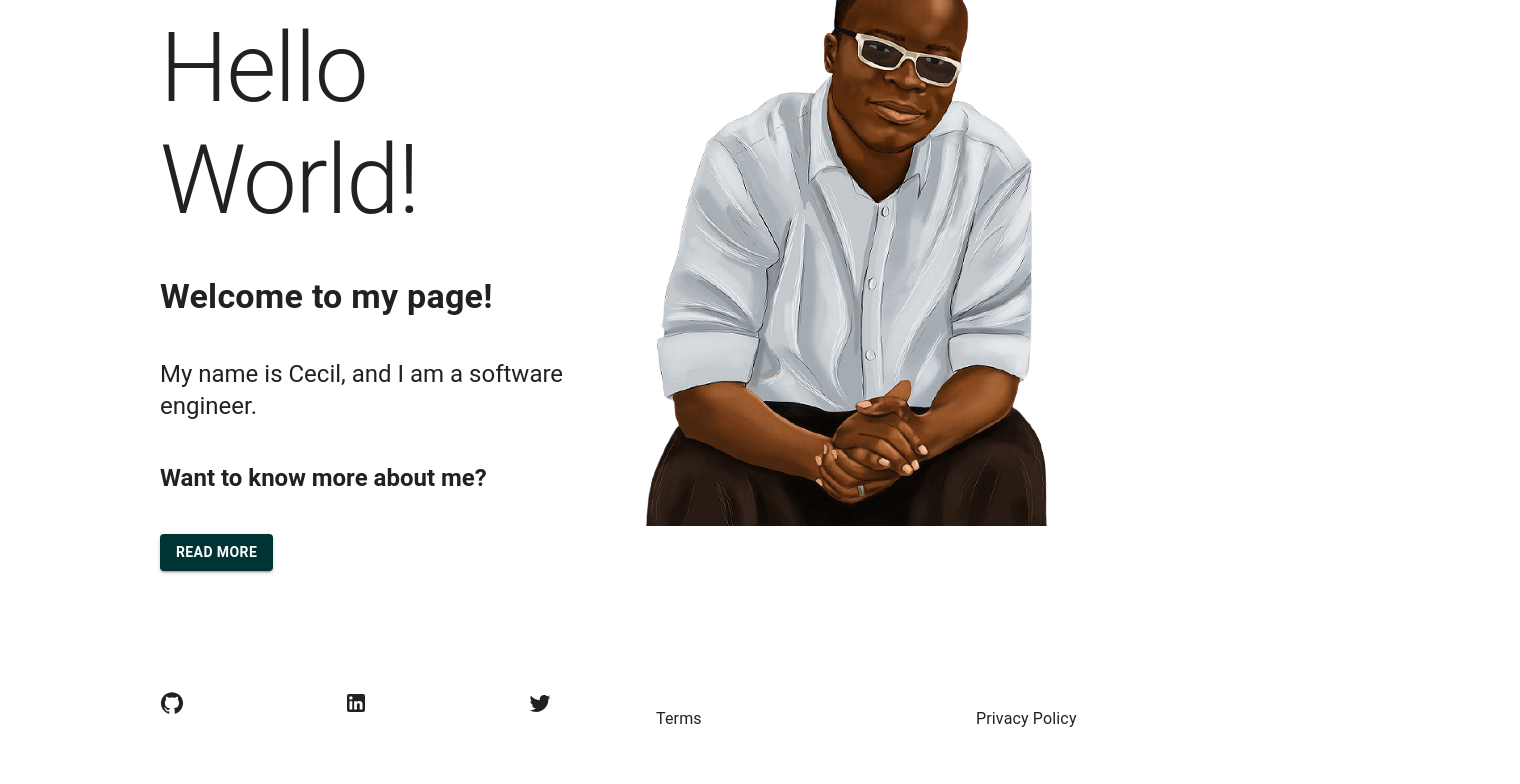
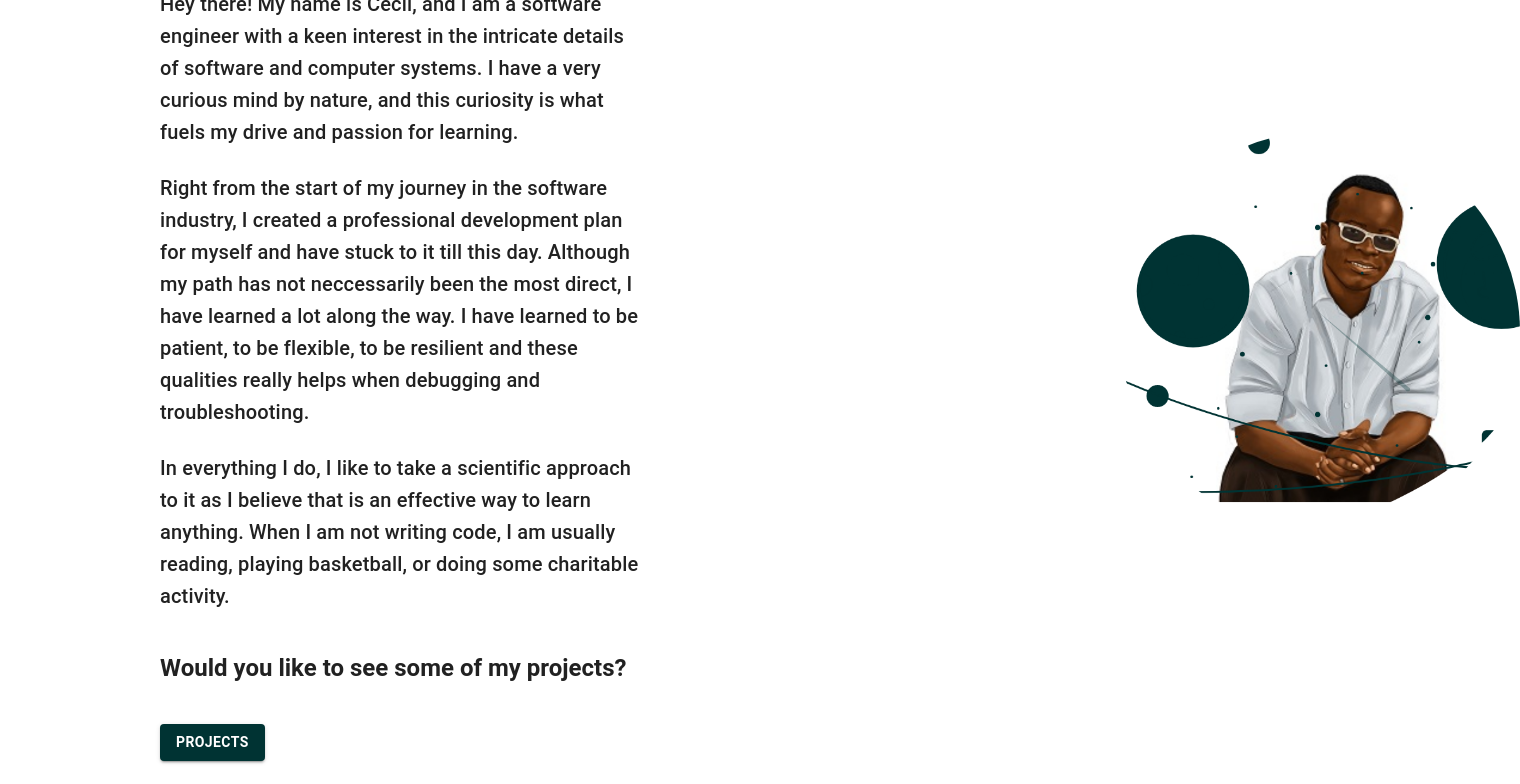
Before and after one commit to CecilJS/ceciljs.github.io, a React (Create React App) app: page /about in a window 1280 px wide. Shown: the part 220-1004 px from the top of the page, 1520 px wide, since content can reach past the window. Before the commit the page ends 967 px from the top, so only its background shows below. Built offline with nearby package versions, Linux system fonts and the light colour scheme.

Commit message:
routers activated

```diff
--- a/package.json
+++ b/package.json
@@ -12,7 +12,7 @@
     "@testing-library/user-event": "^13.5.0",
     "react": "^17.0.2",
     "react-dom": "^17.0.2",
-    "react-router-dom": "^6.2.1",
+    "react-router-dom": "^5.3.0",
     "react-scripts": "5.0.0",
     "web-vitals": "^2.1.3"
   },
--- /dev/null
+++ b/src/app/layout/About.js
@@ -0,0 +1,57 @@
+import React from 'react';
+import { Typography } from "@mui/material";
+import Grid from '@mui/material/Grid';
+import ceciljs from '../images/ceciljs-avatar.png';
+import Button from '@mui/material/Button';
+import Avatar from '@mui/material/Avatar';
+import { Link } from "react-router-dom";
+
+function About(){
+
+    return(
+        <Grid container>
+        <Grid item xs={12} sm={12} md={6} lg={6} xl={6} >
+            <Typography variant='h2' sx={{ ml:20}}>
+            About me
+            </Typography>
+            <Typography variant='h6' sx={{ ml:20, mt: 3}} >
+             Hey there! My name is Cecil, and I am a software engineer
+             with a keen interest in the intricate details of software
+             and computer systems. I have a very curious mind by nature,
+             and this curiosity is what fuels my drive and passion for learning.
+             </Typography>
+             <Typography variant='h6' sx={{ ml:20, mt: 3}} >
+             Right from the start of my journey in the software industry, I
+             created a professional development plan for myself and have stuck to it till this day.
+             Although my path has not neccessarily been the most direct, I have learned a lot along
+             the way. I have learned to be patient, to be flexible, to be resilient
+             and these qualities really helps when debugging and troubleshooting.
+             </Typography>
+
+             <Typography variant='h6' sx={{ ml:20, mt: 3}} >
+             In everything I do, I like to take a scientific approach to it as
+             I believe that is an effective way to learn anything. When I am not
+             writing code, I am usually reading, playing basketball, or doing some
+             charitable activity.
+             </Typography>
+             <Typography variant='h5' sx={{ ml:20, mt: 5, fontWeight: 'bold'}} >
+                    Would you like to see some of my projects?
+             </Typography>
+                <Button variant="contained" to="/projects" component={Link} sx={{ ml:20, mt: 5, fontWeight: 'bold', bgcolor: "#003333"}}>Projects</Button>
+                </Grid>
+                <Grid item xs={12} sm={12} md={6} lg={6} xl={6} sx={{ mt: 30}}>
+                <Avatar
+                    src={ceciljs}
+                    alt="cecil"
+                    sx={{ width: 400, height: 400, ml: 60 }}
+
+                />
+          </Grid>
+
+        </Grid>
+
+
+    )
+}
+
+export default About;
--- a/src/app/layout/App.js
+++ b/src/app/layout/App.js
@@ -3,6 +3,12 @@ import Footer from "./Footer";
 import { createTheme, CssBaseline, ThemeProvider } from "@mui/material";
 import { useState } from "react";
 import Home from "./Home";
+import About from "./About";
+import Contact from "./Contact";
+import Projects from "./Projects";
+import { Route, Switch } from "react-router-dom";
+
+
 
 function App() {
 
@@ -25,7 +31,18 @@ function App() {
     <ThemeProvider theme={theme}>
     <CssBaseline />
       <Navbar darkMode={darkMode} handleThemeChange={handleThemeChange} />
-      <Home />
+      <Switch>
+        <Route exact path="/" component={Home}>
+        </Route>
+        <Route exact path="/home" component={Home}>
+        </Route>
+        <Route path="/about" component={About}>
+        </Route>
+        <Route path="/contact" component={Contact}>
+        </Route>
+        <Route path="/projects" component={Projects}>
+        </Route>
+      </Switch>
       <Footer/>
     </ThemeProvider>
   );
--- /dev/null
+++ b/src/app/layout/Contact.js
@@ -0,0 +1,60 @@
+import React from 'react';
+import { Typography } from "@mui/material";
+import Grid from '@mui/material/Grid';
+import ceciljs from '../images/ceciljs-avatar.png';
+import Button from '@mui/material/Button';
+import Avatar from '@mui/material/Avatar';
+import LinkedInIcon from '@mui/icons-material/LinkedIn';
+import TwitterIcon from '@mui/icons-material/Twitter';
+
+function Contact(){
+
+    return(
+        <Grid container>
+        <Grid item xs={12} sm={12} md={6} lg={6} xl={6} >
+            <Typography variant='h2' sx={{ ml:20}}>
+            Contact me
+            </Typography>
+            <Typography variant='h6' sx={{ ml:20, mt: 3}} >
+             Hey there! Would you like to get in touch?
+             I would really love to hear from you.
+             To help me stay organised and productive while
+             ensuring I communicate effectively,
+             I have put together a brief outline of the
+             different mediums you could use when reaching out to me.
+             </Typography>
+             <Typography variant='h6' sx={{ ml:20, mt: 3}} >
+                If you are a recruiter, employer, or a friend, the best way to reach me is via LinkedIn.
+                Please feel free to reach out to me via LinkedIn using the button below.
+             </Typography>
+
+             <LinkedInIcon sx={{ ml: 20, mt: 3}}/>
+
+             <Typography variant='h6' sx={{ ml:20, mt: 3}} >
+                Alternatively, if you would like to want to say hello,
+                by all means feel free to reach out to me on twitter.
+                I promise I will get back to you as soon as I can.
+                Kindly use the button below.
+             </Typography>
+             <TwitterIcon sx={{ ml: 20, mt: 3}}/>
+             <Typography variant='h5' sx={{ ml:20, mt: 5, fontWeight: 'bold'}} >
+                    Would you like to see some of my projects?
+             </Typography>
+                <Button variant="contained" sx={{ ml:20, mt: 5, fontWeight: 'bold', bgcolor: "#003333"}}>Projects</Button>
+                </Grid>
+                <Grid item xs={12} sm={12} md={6} lg={6} xl={6} sx={{ mt: 30}}>
+                <Avatar
+                    src={ceciljs}
+                    alt="cecil"
+                    sx={{ width: 400, height: 400, ml: 60 }}
+
+                />
+          </Grid>
+
+        </Grid>
+
+
+    )
+}
+
+export default Contact;
--- a/src/app/layout/Footer.js
+++ b/src/app/layout/Footer.js
@@ -12,8 +12,8 @@ import ListItem from "@mui/material/ListItem";
 function Footer () {
 
         const footerLinks = [
-                { title: "Terms", path: "/catalog" },
-                { title: "Privacy Policy", path: "/about" }
+                { title: "Terms", path: "/terms" },
+                { title: "Privacy Policy", path: "/privacy" }
 
               ];
 
@@ -28,8 +28,8 @@ function Footer () {
                   <Grid item xs={12} sm={12} md={6} lg={6} xl={6} sx={{ mt: 15}}>
 
                   <List  sx={{ display: "flex" }}>
-                        {footerLinks.map(link => (
-                                <ListItem>{link.title}</ListItem>
+                        {footerLinks.map((link, i) => (
+                                <ListItem key={i}>{link.title}</ListItem>
                         ))}
                   </List>
                   </Grid>
--- a/src/app/layout/Home.jsx
+++ b/src/app/layout/Home.jsx
@@ -2,6 +2,7 @@ import { Typography } from "@mui/material";
 import Grid from '@mui/material/Grid';
 import ceciljs from '../images/Ceciljs.png';
 import Button from '@mui/material/Button';
+import { Link } from "react-router-dom";
 
 export default function Home (){
 
@@ -21,16 +22,16 @@ export default function Home (){
       <Typography variant='h5' sx={{ ml:20, mt: 5, fontWeight: 'bold'}} >
          Want to know more about me?
       </Typography>
-      <Button variant="contained" sx={{ ml:20, mt: 5, fontWeight: 'bold', bgcolor: "#003333"}}>Read More</Button>
+      <Button variant="contained" to="/about"  component={Link} sx={{ ml:20, mt: 5, fontWeight: 'bold', bgcolor: "#003333", }}>Read More</Button>
       </Grid>
       <Grid item xs={12} sm={12} md={6} lg={6} xl={6} sx={{ mt: 5}}>
       <img
         src={ceciljs}
         alt="cecil"
-        marginLeft="50px"
 
       />
       </Grid>
+
 
     </Grid>
 
--- a/src/app/layout/Navbar.js
+++ b/src/app/layout/Navbar.js
@@ -20,6 +20,8 @@ import MailIcon from "@mui/icons-material/Mail";
 import MaterialUISwitch from "../components/MaterialUISwitch";
 import {  FormControlLabel, Grid } from "@mui/material";
 import { useState } from "react";
+import { Link } from "react-router-dom";
+
 
 const drawerWidth = 240;
 
@@ -60,10 +62,10 @@ const AppBar = styled(MuiAppBar, {
 }));
 
 const primaryLink = [
-  { title: "home", path: "/catalog" },
+  { title: "home", path: "/home" },
   { title: "about", path: "/about" },
   { title: "contact", path: "/contact" },
-  { title: "Projects", path: "/login" },
+  { title: "Projects", path: "/projects" },
 ];
 
 
@@ -118,7 +120,7 @@ export default function Navbar(props) {
               <MenuIcon />
             </IconButton>
             <Grid container>
-            <Typography variant="h6" noWrap component="div">
+            <Typography variant="h6" noWrap to="/" component={Link} sx={{textDecoration: "none", color: 'inherit'}}>
               Cecil
             </Typography>
             </Grid>
@@ -128,6 +130,8 @@ export default function Navbar(props) {
                 <ListItem
                   key={path}
                   sx={{ color: "inherit", typography: "h7" }}
+                  to={path}
+                  component={Link}
                 >
                   {title.charAt(0).toUpperCase() + title.slice(1)}
                 </ListItem>
--- /dev/null
+++ b/src/app/layout/Projects.js
@@ -0,0 +1,57 @@
+import React from 'react';
+import { Typography } from "@mui/material";
+import Grid from '@mui/material/Grid';
+import ceciljs from '../images/ceciljs-avatar.png';
+import Button from '@mui/material/Button';
+import Avatar from '@mui/material/Avatar';
+import { Link } from "react-router-dom";
+
+function Projects(){
+
+    return(
+        <Grid container>
+        <Grid item xs={12} sm={12} md={6} lg={6} xl={6} >
+            <Typography variant='h2' sx={{ ml:20}}>
+            My projects
+            </Typography>
+            <Typography variant='h6' sx={{ ml:20, mt: 3}} >
+             Hey there! My name is Cecil, and I am a software engineer
+             with a keen interest in the intricate details of software
+             and computer systems. I have a very curious mind by nature,
+             and this curiosity is what fuels my drive and passion for learning.
+             </Typography>
+             <Typography variant='h6' sx={{ ml:20, mt: 3}} >
+             Right from the start of my journey in the software industry, I
+             created a professional development plan for myself and have stuck to it till this day.
+             Although my path has not neccessarily been the most direct, I have learned a lot along
+             the way. I have learned to be patient, to be flexible, to be resilient
+             and these qualities really helps when debugging and troubleshooting.
+             </Typography>
+
+             <Typography variant='h6' sx={{ ml:20, mt: 3}} >
+             In everything I do, I like to take a scientific approach to it as
+             I believe that is an effective way to learn anything. When I am not
+             writing code, I am usually reading, playing basketball, or doing some
+             charitable activity.
+             </Typography>
+             <Typography variant='h5' sx={{ ml:20, mt: 5, fontWeight: 'bold'}} >
+                    Would you like to see some of my projects?
+             </Typography>
+                <Button variant="contained" to="/projects"  component={Link} sx={{ ml:20, mt: 5, fontWeight: 'bold', bgcolor: "#003333"}}>Projects</Button>
+                </Grid>
+                <Grid item xs={12} sm={12} md={6} lg={6} xl={6} sx={{ mt: 30}}>
+                <Avatar
+                    src={ceciljs}
+                    alt="cecil"
+                    sx={{ width: 400, height: 400, ml: 60 }}
+
+                />
+          </Grid>
+
+        </Grid>
+
+
+    )
+}
+
+export default Projects;
--- a/src/index.js
+++ b/src/index.js
@@ -2,16 +2,17 @@ import React from 'react';
 import ReactDOM from 'react-dom';
 import './index.css';
 import App from './app/layout/App';
-
+import {
+  BrowserRouter as Router } from "react-router-dom";
 
 
 
 
 ReactDOM.render(
   <React.StrictMode>
-
+   <Router>
       <App />
-
+   </Router>
   </React.StrictMode>,
   document.getElementById('root')
 );
```
Also changed, not shown: src/app/layout/Privacy.js (added), src/app/layout/Terms.js (added), 1 other file (tests, documents, lock files or other folders).
